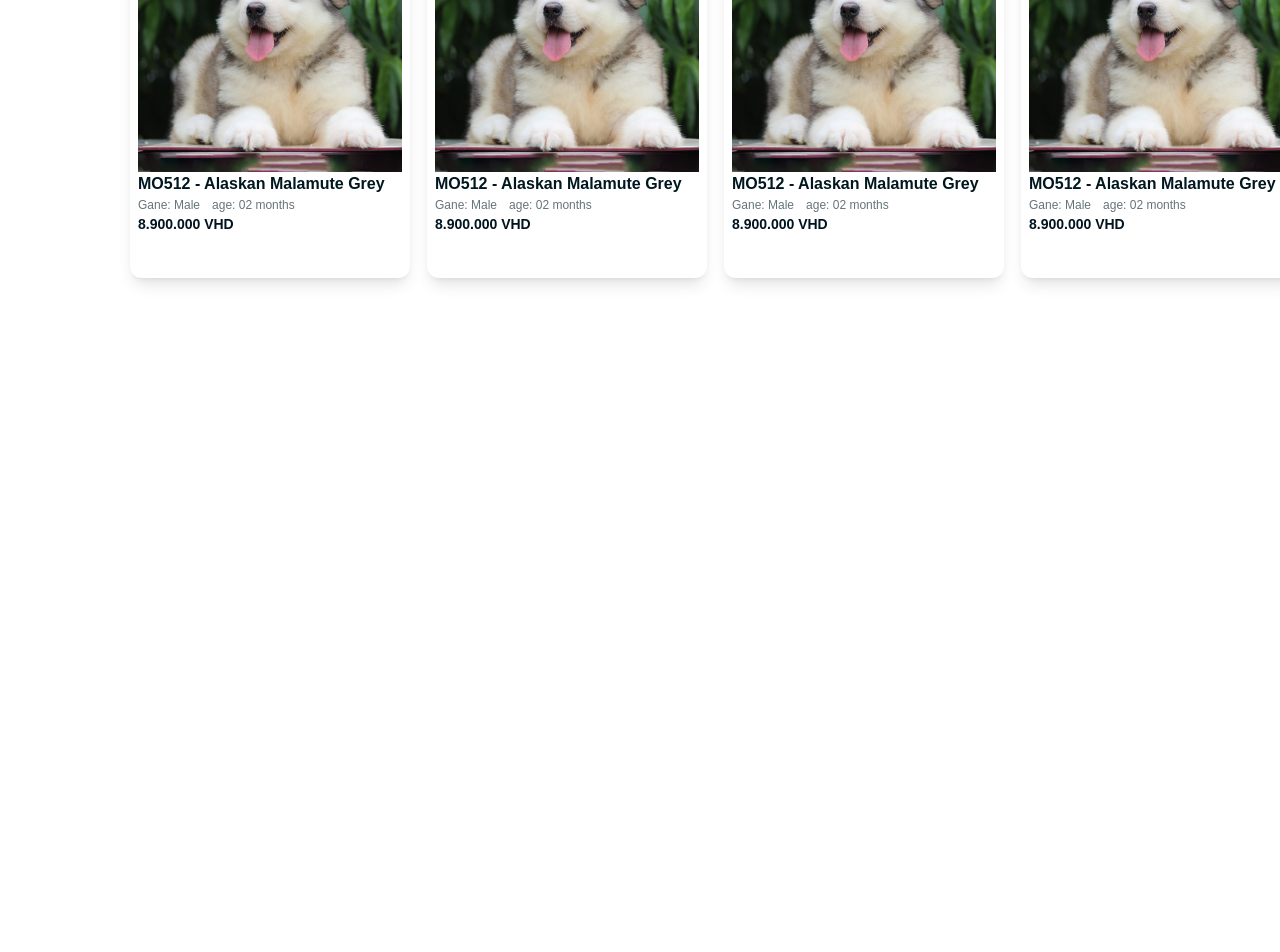
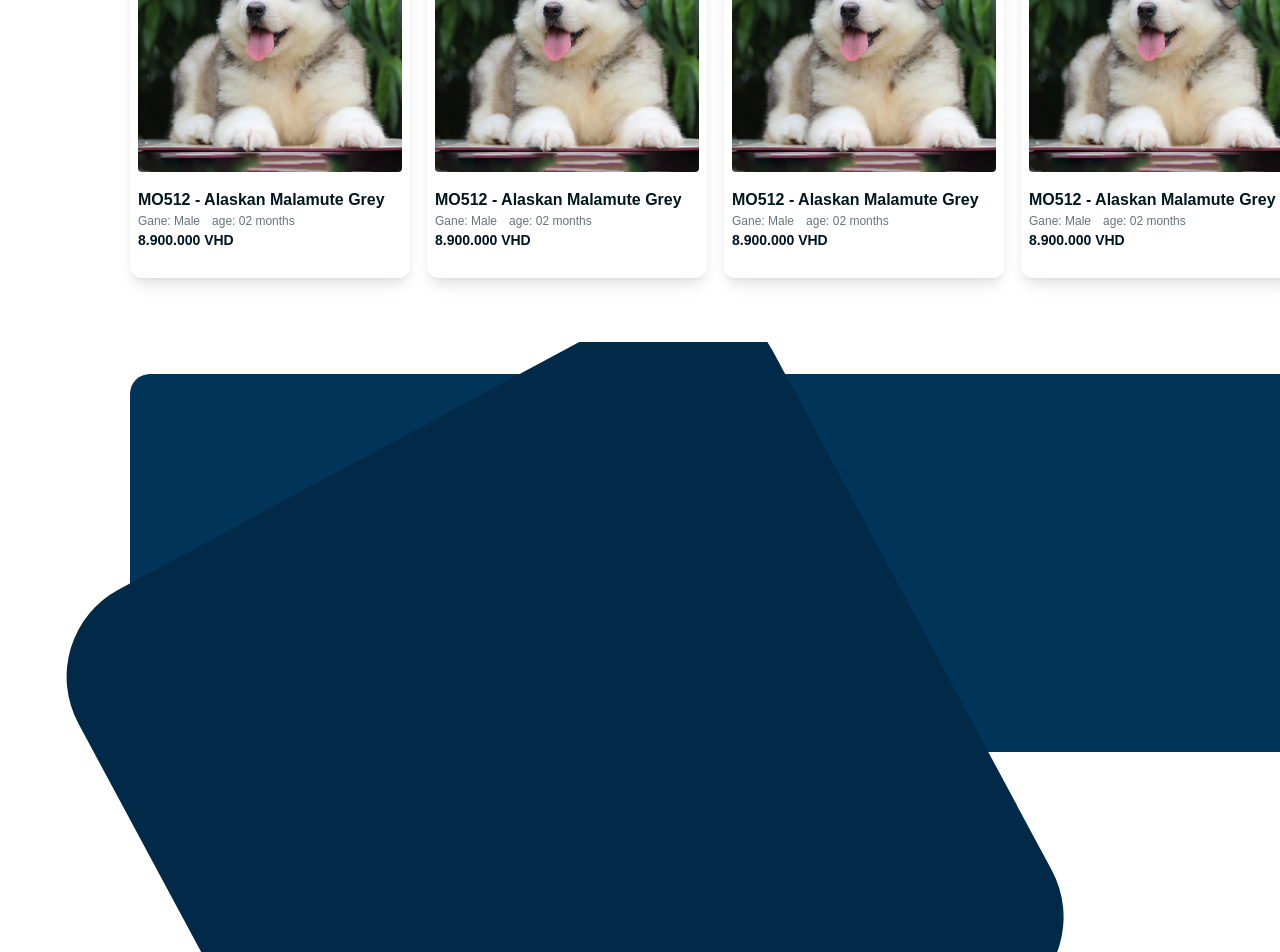
Before and after one commit to NipunaSudesh/pet-store-front-end, a React (Create React App) app: page / in a window 1280 px wide. Shown: the part 1307-2259 px from the top of the page. Before the commit the page ends 1649 px from the top, so only its background shows below. Built offline with nearby package versions, Linux system fonts and the light colour scheme.

Commit message:
created ractangle 1

```diff
--- a/src/App.js
+++ b/src/App.js
@@ -3,12 +3,14 @@ import './App.css';
 
 import { HerrorBanner } from './Components/HerrorBanner';
 import { Pet } from './Components/Pet/Pet';
+import { BannerTop } from './Components/BannerTop';
 
 function App() {
   return (
     <div className="flex flex-col ">
       <HerrorBanner />
       <Pet />
+      <BannerTop />
     </div>
   );
 }
--- /dev/null
+++ b/src/Components/BannerTop.jsx
@@ -0,0 +1,10 @@
+import React from 'react'
+
+export const BannerTop = () => {
+  return (
+    <div className='w-[1180px] h-[378px] absolute top-[1681px] left-[130px] rounded-[20px] bg-[#003459]'>
+
+<div className="w-[787.54px] h-[787.54px] absolute top-[28.72px] left-[41.49px] gap-0 rounded-[99px] opacity-100 rotate-[-28.25deg] bg-[#002A48] z-10"></div>
+    </div>
+  )
+}
--- a/src/Components/Pet/PetCard.jsx
+++ b/src/Components/Pet/PetCard.jsx
@@ -6,9 +6,9 @@ export const PetCard = () => {
     <div className="w-[280px] h-[378px] rounded-[12px] p-[8px] gap-[8px] bg-gray-200]  transition-transform transform hover:scale-105 shadow-lg">
       <div className='flex flex-col'>
         <div>
-          <img src={dog} alt='dog' className='w-[264px] h-[264px] ' />
+          <img src={dog} alt='dog' className='w-[264px] h-[264px] rounded' />
         </div>
-        <div className='flex flex-col justify-start'>
+        <div className='flex flex-col justify-start mt-4'>
         <h1 className="font-SVN-Gilroy font-bold text-[16px] leading-[24px] text-left text-[#00171F]">
   MO512 - Alaskan Malamute Grey
 </h1>
```
